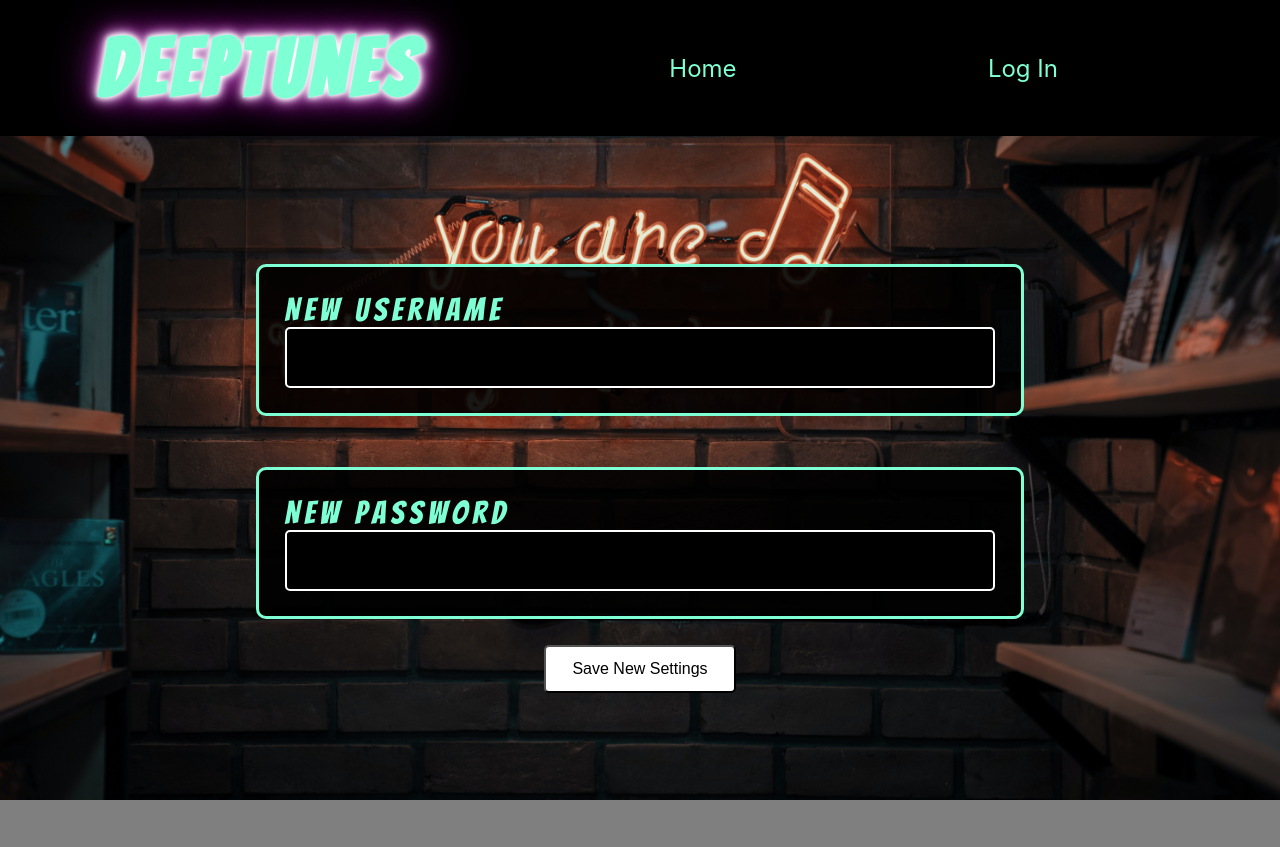
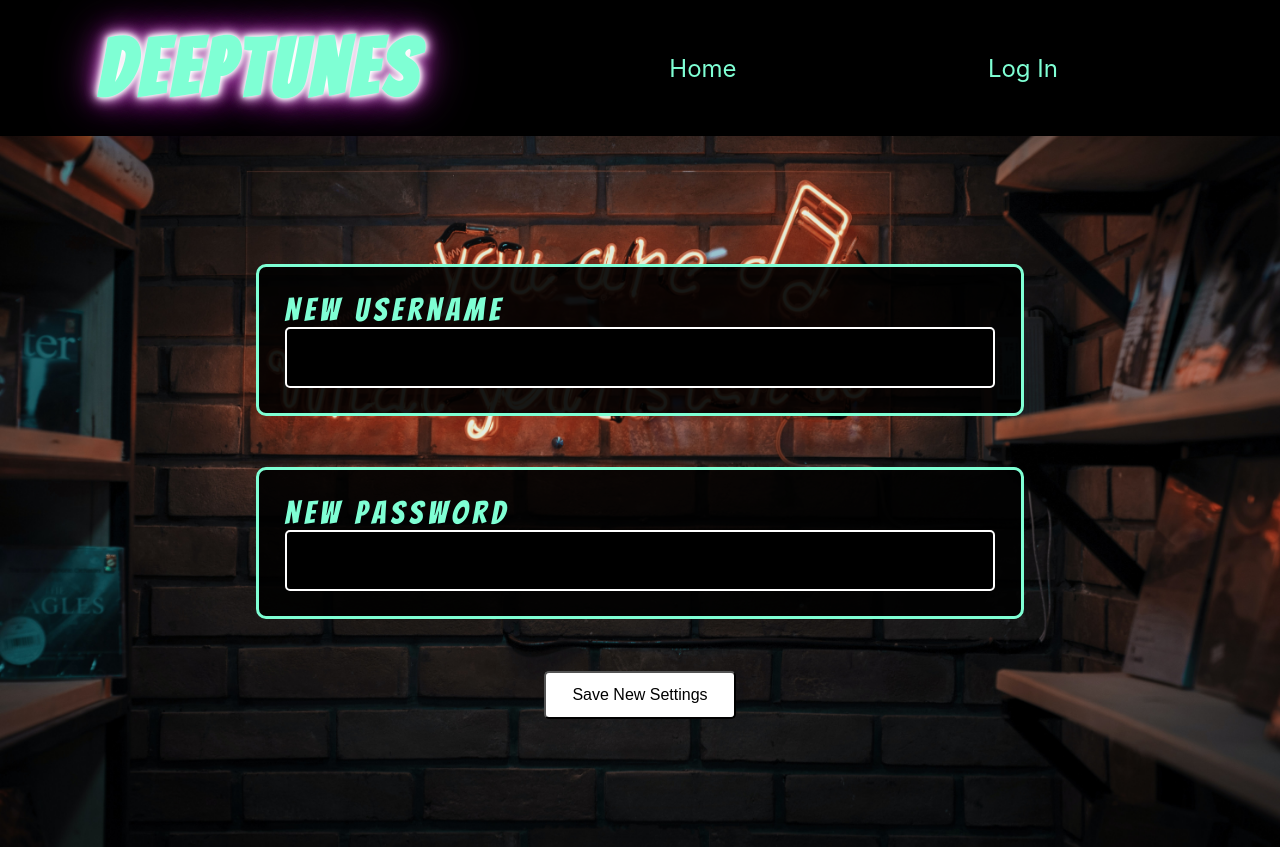
Before and after one commit to joowoonk/frontend-1, a React (Create React App) app in the folder frontend/: page /account in a window 1280 px wide. Before the commit the page ends 800 px from the top, so only its background shows below. Built offline with nearby package versions, Linux system fonts and the light colour scheme.

Commit message:
Changed more styling on the account page

```diff
--- a/frontend/src/components/Account/Account.js
+++ b/frontend/src/components/Account/Account.js
@@ -40,7 +40,7 @@ const Account = () => {
             // handleSubmit={handleSubmit}
           />
         </label>
-        <button>Save New Settings</button>
+        <button onClick={handleSubmit}>Save New Settings</button>
       </form>
     </div>
   );
--- a/frontend/src/components/styles/ComponentStyleConstants.js
+++ b/frontend/src/components/styles/ComponentStyleConstants.js
@@ -75,17 +75,29 @@ export const songInfo = css`
     width: 30%;
   }
 `
-export const accountForm = css`
-  display: flex;
-  flex-direction: column;
-
-  form {
-    display: flex;
-    flex-direction: column;
-    justify-content: center;
-    align-items: center;
-
-    .username-input {
-      margin-top: 10%;
-    }
-`
+// export const accountForm = css`
+//   display: flex;
+//   flex-direction: column;
+//
+//   .username-input {
+//     margin-top: 10%;
+//   }
+//
+//   form {
+//     display: flex;
+//     flex-direction: column;
+//     justify-content: center;
+//     align-items: center;
+//
+//     label {
+//       ${inputField};
+//     }
+//
+//     button {
+//       ${button};
+//       width: 10%;
+//       margin: 2% 0% 8%;
+//       height: 6vh;
+//     }
+//   }
+// `
--- a/frontend/src/pages/AccountPage/AccountPageStyles.jsx
+++ b/frontend/src/pages/AccountPage/AccountPageStyles.jsx
@@ -1,8 +1,20 @@
 import styled from "styled-components";
-import { inputField, button, accountForm } from "../../components/styles/ComponentStyleConstants.js";
+import { inputField, button } from "../../components/styles/ComponentStyleConstants.js";
 
 const AccountPageStyles = styled.div`
-  ${accountForm}
+  display: flex;
+  flex-direction: column;
+
+  .username-input {
+    margin-top: 10%;
+  }
+
+  form {
+    display: flex;
+    flex-direction: column;
+    justify-content: center;
+    align-items: center;
+  }
 
   label {
     ${inputField};
@@ -10,6 +22,8 @@ const AccountPageStyles = styled.div`
 
   button {
     ${button};
+    margin-top: 2%;
+    margin-bottom: 10%;
   }
 `
 
--- a/frontend/src/pages/LoginPage/LoginPageStyles.jsx
+++ b/frontend/src/pages/LoginPage/LoginPageStyles.jsx
@@ -1,10 +1,8 @@
 import styled from "styled-components";
-import { button, inputField, accountForm } from "../../components/styles/ComponentStyleConstants";
+import { button, inputField } from "../../components/styles/ComponentStyleConstants";
 
 const LoginPageStyles = styled.div`
-  ${accountForm};
-
-  ${'' /* display: flex;
+  display: flex;
   flex-direction: column;
 
   .login-form {
@@ -15,7 +13,7 @@ const LoginPageStyles = styled.div`
 
     .username-input {
       margin-top: 10%;
-    } */}
+    }
 
     label {
       ${inputField};
--- a/frontend/src/pages/Registration/SignUpPageStyles.jsx
+++ b/frontend/src/pages/Registration/SignUpPageStyles.jsx
@@ -1,9 +1,7 @@
 import styled from "styled-components";
-import { button, inputField, accountForm } from "../../components/styles/ComponentStyleConstants";
+import { button, inputField } from "../../components/styles/ComponentStyleConstants";
 
 const SignUpPageStyles = styled.div`
-  ${'' /* ${accountForm}; */}
-
   display: flex;
   flex-direction: column;
 
```
